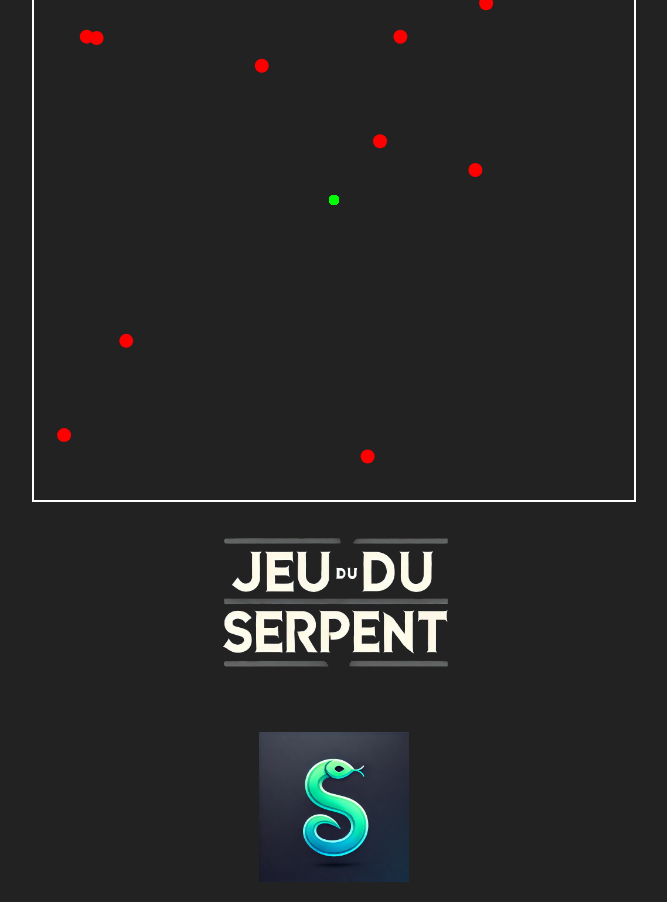
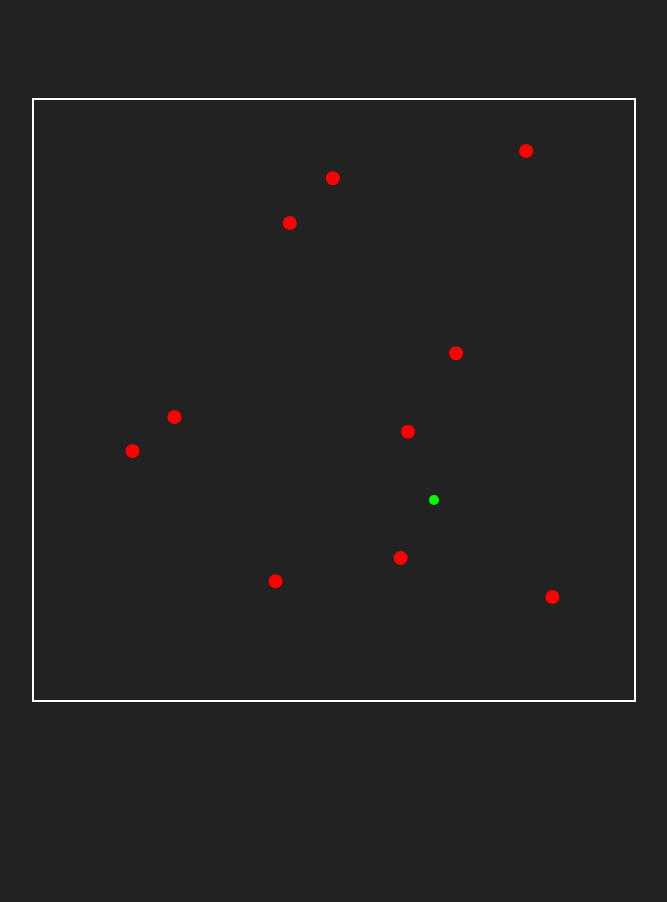
Before and after one commit to DarsFabian/24h, a plain HTML site: page index.html in a window 1280 px wide. Both pictures are taken after a click on the button "Start". Shown: the whole page, without its empty margins (306-973 px from the left). After the commit the page ends 800 px from the top, so only its background shows below. Drawn offline with Linux system fonts and the light colour scheme.

Commit message:
God we're so tired we're doing stupid mistakes...

```diff
--- a/index.html
+++ b/index.html
@@ -15,7 +15,7 @@
         <img src="logo.png" alt="Logo du jeu" class="logo">
         <button id="startButton">Start</button>
     </section>
-    <script type="module" src="./scripts/main.js"></script>
+    <script type="module" src="./scripts/index.js"></script>
 </body>
 
 </html>
--- a/scripts/index.js
+++ b/scripts/index.js
@@ -2,6 +2,7 @@ import { Boid } from "./Boids.js"
 
 const canvas = document.getElementById("gameCanvas");
 const context = canvas.getContext("2d");
+const accueil = document.getElementById("accueil");
 const start_button = document.getElementById("startButton");
 
 const canvas_size = 600;
@@ -198,7 +199,7 @@ const game_loop = () => {
 
 start_button.addEventListener("click", () => {
     game_running = true;
-    start_button.style.display = "none";
+    accueil.style.display = "none";
     canvas.style.display = "block";
 
     snake_positions = [{
--- a/scripts/main.js
+++ /dev/null
@@ -1,155 +0,0 @@
-import { Boid } from "./Boids.js"
-
-const canvas = document.getElementById("gameCanvas");
-const ctx = canvas.getContext("2d");
-const startButton = document.getElementById("startButton");
-
-const canvasSize = 600;
-canvas.width = canvasSize;
-canvas.height = canvasSize;
-
-const snakeSize = 10;
-let snakeLength = 100;
-let positions = [];
-let mouseX = canvasSize / 2;
-let mouseY = canvasSize / 2;
-let lastMouseX = mouseX;
-let lastMouseY = mouseY;
-let gameRunning = false;
-
-// --- Speed parameters ---
-const maxMouseSpeed = 8; // Pixels per frame
-const snakeSpeed = 0.5;   // Pixels per frame
-
-// --- BOIDS VARIABLES ---
-const numBoids = 10;
-let boids = [];
-
-canvas.addEventListener("mousemove", (event) => {
-    if (gameRunning) {
-        const rect = canvas.getBoundingClientRect();
-        let newMouseX = event.clientX - rect.left;
-        let newMouseY = event.clientY - rect.top;
-
-        let dx = newMouseX - lastMouseX;
-        let dy = newMouseY - lastMouseY;
-        let distance = Math.sqrt(dx * dx + dy * dy);
-
-        if (distance > maxMouseSpeed) {
-            let ratio = maxMouseSpeed / distance;
-            newMouseX = lastMouseX + dx * ratio;
-            newMouseY = lastMouseY + dy * ratio;
-        }
-
-        mouseX = newMouseX;
-        mouseY = newMouseY;
-        lastMouseX = mouseX;
-        lastMouseY = mouseY;
-    }
-});
-
-// --- Création des boids ---
-function createBoids() {
-    boids = [];
-    for (let i = 0; i < numBoids; i++) {
-        boids.push(new Boid(canvasSize));
-    }
-}
-
-// --- Mise à jour du Snake ---
-function updateSnake() {
-    if (!gameRunning) return;
-
-    const currentHead = positions[0] || { x: mouseX, y: mouseY };
-    let dx = mouseX - currentHead.x;
-    let dy = mouseY - currentHead.y;
-    const distance = Math.sqrt(dx * dx + dy * dy);
-
-    let newHeadX, newHeadY;
-
-    if (distance > 0) {
-        if (distance > snakeSpeed) {
-            const ratio = snakeSpeed / distance;
-            newHeadX = currentHead.x + dx * ratio;
-            newHeadY = currentHead.y + dy * ratio;
-        } else {
-            // Snap to mouse position when close
-            newHeadX = mouseX;
-            newHeadY = mouseY;
-        }
-    } else {
-        newHeadX = currentHead.x;
-        newHeadY = currentHead.y;
-    }
-
-    positions.unshift({ x: newHeadX, y: newHeadY });
-
-    // Keep snake at correct length
-    while (positions.length > snakeLength) {
-        positions.pop();
-    }
-}
-
-// --- Vérification de la collision avec les boids ---
-function checkBoidCollision() {
-    for (let i = 0; i < boids.length; i++) {
-        let dist = Math.hypot(positions[0].x - boids[i].x, positions[0].y - boids[i].y);
-        if (dist < 10) {
-            snakeLength += 5; // Augmenter la taille du Snake
-
-            // Supprimer l'ancien boid
-            boids.splice(i, 1);
-
-            // Ajouter un nouveau boid à une position aléatoire
-            let newBoid = new Boid(canvasSize);
-            boids.push(newBoid);
-
-            break;
-        }
-    }
-}
-
-
-// --- Affichage ---
-function draw() {
-    ctx.fillStyle = "#222";
-    ctx.fillRect(0, 0, canvas.width, canvas.height);
-
-    // Dessiner le Snake avec un effet de dégradé
-    for (let i = 0; i < positions.length; i++) {
-        let alpha = (i / positions.length) * 0.8 + 0.2;
-        ctx.fillStyle = `rgba(0, 255, 0, ${alpha})`;
-        ctx.beginPath();
-        ctx.arc(positions[i].x, positions[i].y, snakeSize / 2, 0, Math.PI * 2);
-        ctx.fill();
-    }
-
-    // Dessiner les boids
-    for (let boid of boids) {
-        boid.draw(ctx);
-    }
-}
-
-function gameLoop() {
-    updateSnake();
-    checkBoidCollision();
-
-    for (let boid of boids)
-        boid.update(boids);
-
-    draw();
-    if (gameRunning)
-        requestAnimationFrame(gameLoop);
-}
-
-startButton.addEventListener("click", () => {
-    gameRunning = true;
-    startButton.style.display = "none";
-    canvas.style.display = "block";
-
-    // Initialize the snake with one segment at the mouse's starting position
-    positions = [{ x: mouseX, y: mouseY }];
-
-    createBoids();
-    gameLoop();
-});
```
